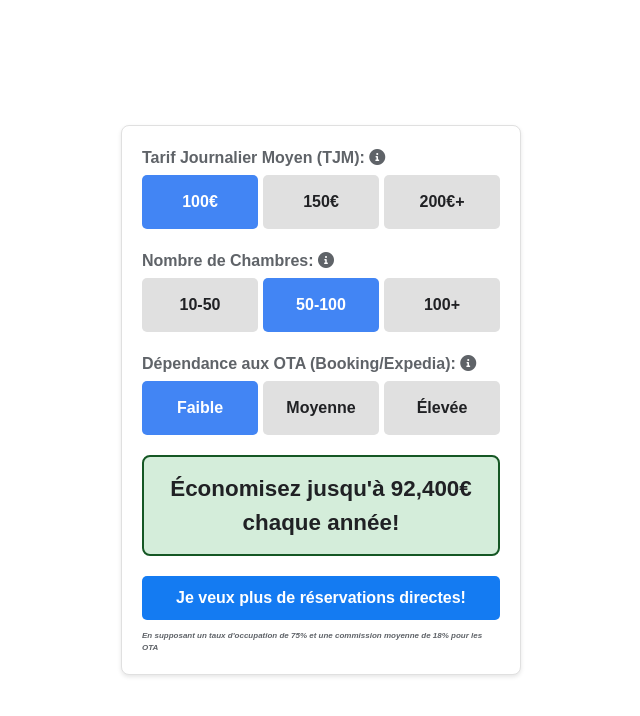
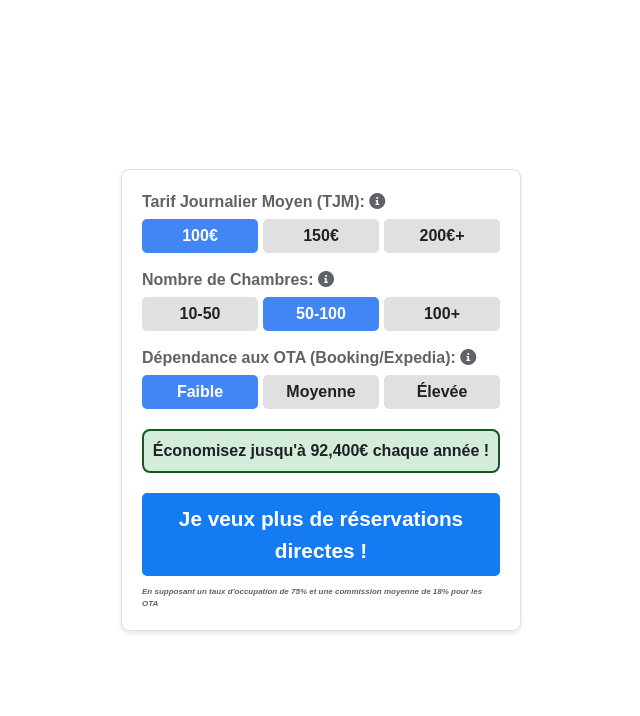
Before and after one commit to cblg/calculette, a plain HTML site: page index_fr.html in a window 1280 px wide. Shown: the whole page, without its empty margins (319-959 px from the left). Drawn offline with nearby package versions, Linux system fonts and the light colour scheme; a web font is replaced by a local one.

Commit message:
Add files via upload

```diff
--- a/index_fr.html
+++ b/index_fr.html
@@ -44,7 +44,7 @@
     .block-group {
       display: flex;
       justify-content: space-between; /* Ensure blocks are evenly spaced */
-      margin-bottom: 20px;
+      margin-bottom: 15px;
     }
 
     .block {
@@ -54,7 +54,7 @@
       color: #202124;
       cursor: pointer;
       font-size: 16px; /* Increase font size for better readability */
-      padding: 15px 0;
+      padding: 5px 0;
       text-align: center;
       transition: background-color 0.3s, color 0.3s;
       margin-right: 5px; /* Add some spacing between blocks */
@@ -74,13 +74,13 @@
       border: 2px solid #155724; /* Dark green border */
       border-radius: 8px;
       margin-top: 20px;
-      padding: 15px;
+      padding: 8px;
       text-align: center;
       background-color: #d4edda; /* Light green background */
     }
 
     .result-frame p {
-      font-size: 1.4em; /* Increase font size */
+      font-size: 1em; /* Increase font size */
       margin: 0;
     }
 
@@ -100,6 +100,7 @@
       width: 100%; /* Same width as results box */
       text-align: center;
       box-sizing: border-box;
+      font-size: 1.3em;
     }
 
     .cta-button:hover {
@@ -149,10 +150,10 @@
     </div>
 
     <div class="result-frame">
-      <p>Économisez jusqu'à <span id="commissions-paid">0€</span> chaque année!</p>
+      <p>Économisez jusqu'à <span id="commissions-paid">0€</span> chaque année !</p>
     </div>
     <div class="cta">
-      <a href="#" class="cta-button">Je veux plus de réservations directes!</a>
+      <a href="#" class="cta-button">Je veux plus de réservations directes !</a>
     </div>
     <div class="footnote">
       En supposant un taux d'occupation de 75% et une commission moyenne de 18% pour les OTA
```
Also changed, not shown: index.html (+5 -4 lines).
